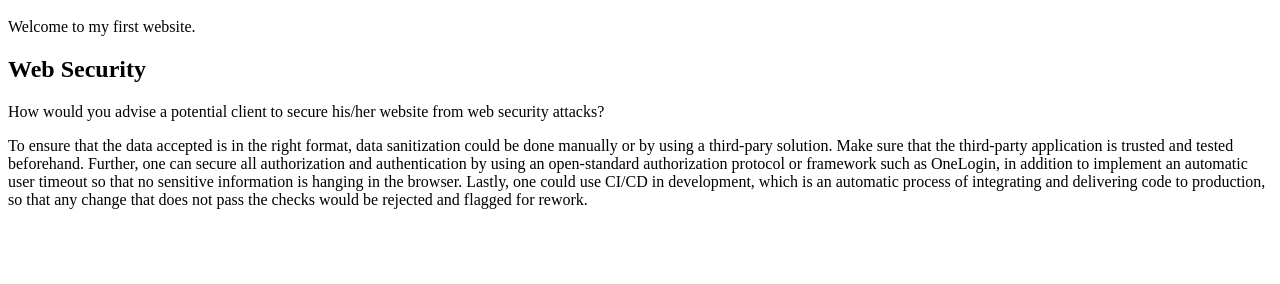
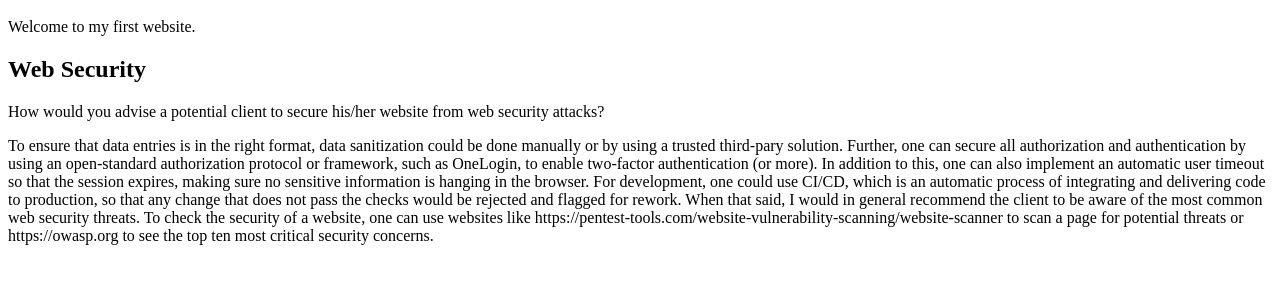
Before and after one commit to Noroff-FEU-Assignments/cross-course-project-MsScrat, a plain HTML site: page index.html in a window 1280 px wide. Shown: the part 48-332 px from the top of the page. Drawn offline with Linux system fonts and the light colour scheme.

Commit message:
Updated my answer

```diff
--- a/index.html
+++ b/index.html
@@ -7,6 +7,6 @@
         <p>Welcome to my first website.</p>
         <h2>Web Security</h2>
         <p id="web-security-question">How would you advise a potential client to secure his/her website from web security attacks?</p>
-        <p id="web-security-answer">To ensure that the data accepted is in the right format, data sanitization could be done manually or by using a third-pary solution. Make sure that the third-party application is trusted and tested beforehand. Further, one can secure all authorization and authentication by using an open-standard authorization protocol or framework such as OneLogin, in addition to implement an automatic user timeout so that no sensitive information is hanging in the browser. Lastly, one could use CI/CD in development, which is an automatic process of integrating and delivering code to production, so that any change that does not pass the checks would be rejected and flagged for rework.</p>
+        <p id="web-security-answer">To ensure that data entries is in the right format, data sanitization could be done manually or by using a trusted third-pary solution. Further, one can secure all authorization and authentication by using an open-standard authorization protocol or framework, such as OneLogin, to enable two-factor authentication (or more). In addition to this, one can also implement an automatic user timeout so that the session expires, making sure no sensitive information is hanging in the browser. For development, one could use CI/CD, which is an automatic process of integrating and delivering code to production, so that any change that does not pass the checks would be rejected and flagged for rework. When that said, I would in general recommend the client to be aware of the most common web security threats. To check the security of a website, one can use websites like https://pentest-tools.com/website-vulnerability-scanning/website-scanner to scan a page for potential threats or https://owasp.org to see the top ten most critical security concerns.</p>
     </body>
 </html>
```
